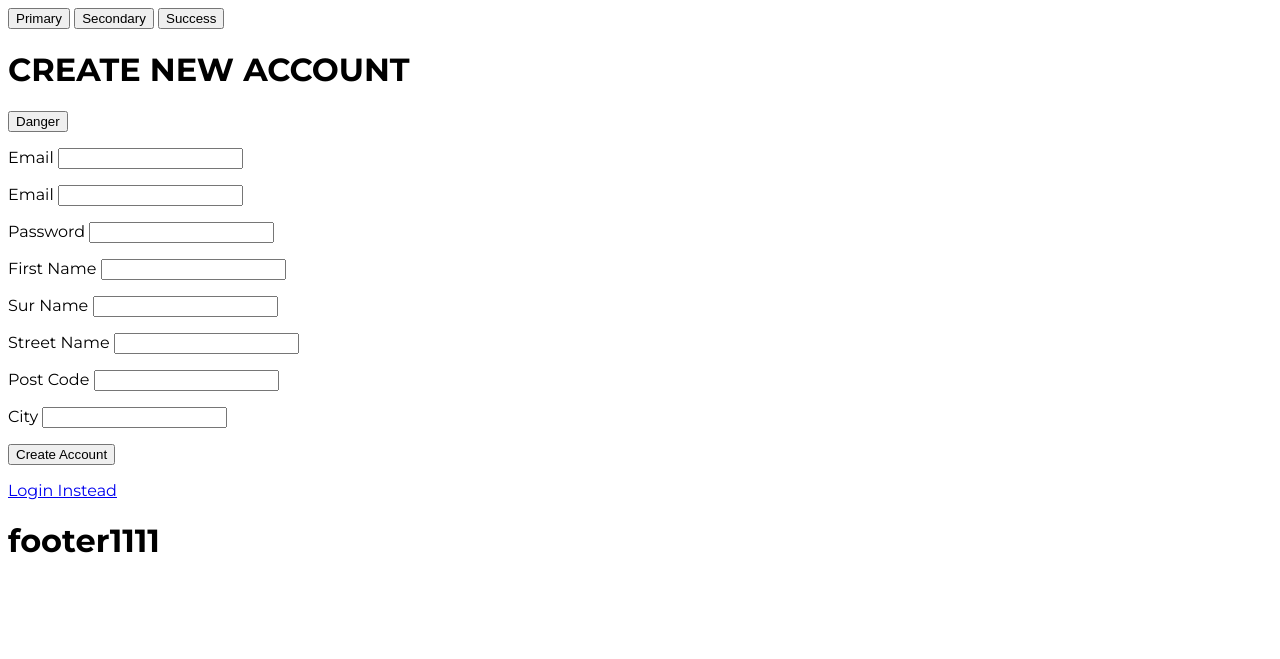
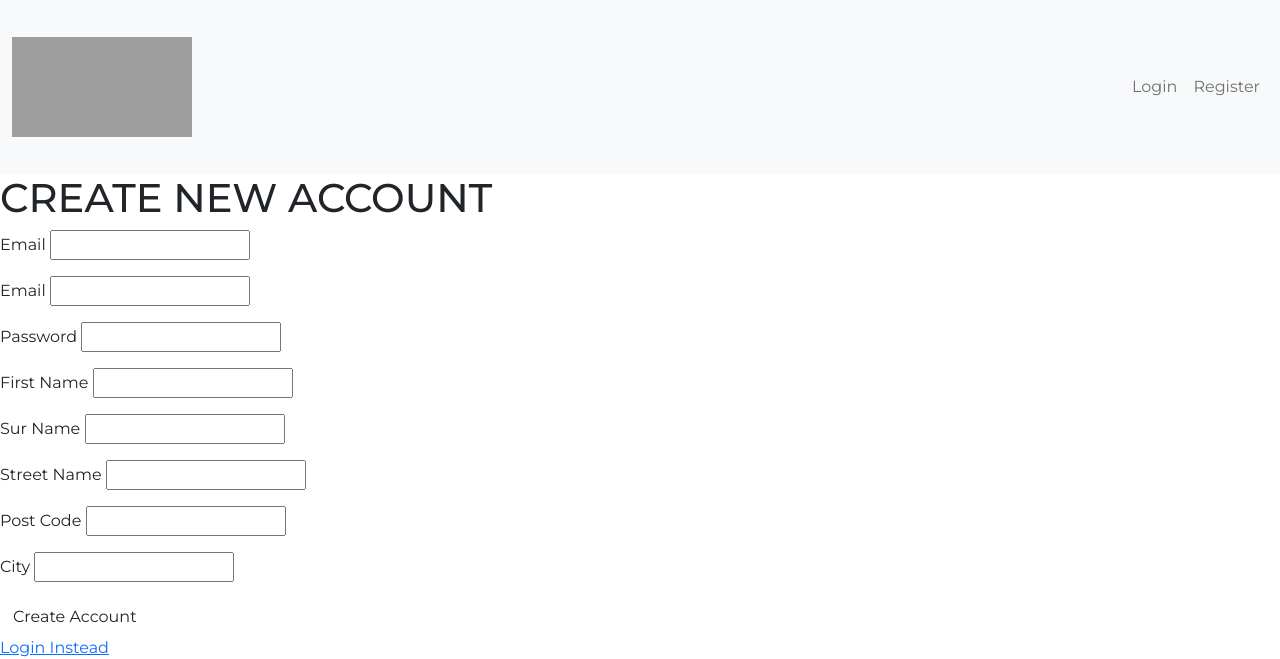
Before and after one commit to Jophin123/-ELOHI_WEAVERS, a Node server app: page /signup in a window 1280 px wide. Shown: the top 659 px of the page. Run offline with Node 20, Linux system fonts and the light colour scheme; grey boxes are pictures that could not be loaded.

Commit message:
new update

```diff
--- a/public/styles/base.css
+++ b/public/styles/base.css
@@ -1,3 +1,6 @@
 html{
     font-family: 'montserrat','sans-serif';
 }
+body{
+    font-family: 'montserrat','sans-serif' !important;
+}
--- a/views/customer/auth/signup.ejs
+++ b/views/customer/auth/signup.ejs
@@ -3,7 +3,7 @@
 <body>
     <%- include('../includes/header')%>
     <main>
-<h1>CREATE NEW ACCOUNT</h1><button type="button" class="btn btn-danger">Danger</button>
+<h1>CREATE NEW ACCOUNT</h1>
 <form action="" method="">
    <p>
     <label for="email">Email</label>
@@ -41,8 +41,8 @@
   <p><a href="/login">Login Instead</a></p>
 </form>
     </main>
+    <script src="https://cdn.jsdelivr.net/npm/bootstrap@5.3.3/dist/js/bootstrap.bundle.min.js" integrity="sha384-YvpcrYf0tY3lHB60NNkmXc5s9fDVZLESaAA55NDzOxhy9GkcIdslK1eN7N6jIeHz" crossorigin="anonymous"></script>
+<%- include('../includes/footer')%>
 
-<%- include('../includes/footer')%>
-<script src="https://cdn.jsdelivr.net/npm/bootstrap@5.0.2/dist/js/bootstrap.bundle.min.js" integrity="sha384-MrcW6ZMFYlzcLA8Nl+NtUVF0sA7MsXsP1UyJoMp4YLEuNSfAP+JcXn/tWtIaxVXM" crossorigin="anonymous"></script>
 </body>
 </html>
--- a/views/customer/includes/head.ejs
+++ b/views/customer/includes/head.ejs
@@ -11,8 +11,7 @@
     <link rel="preconnect" href="https://fonts.gstatic.com" crossorigin>
     <link href="https://fonts.googleapis.com/css2?family=Montserrat:ital,wght@0,100..900;1,100..900&display=swap"
         rel="stylesheet">
-    <script src="https://cdn.jsdelivr.net/npm/bootstrap@5.0.2/dist/js/bootstrap.bundle.min.js"
-        integrity="sha384-MrcW6ZMFYlzcLA8Nl+NtUVF0sA7MsXsP1UyJoMp4YLEuNSfAP+JcXn/tWtIaxVXM"
-        crossorigin="anonymous"></script>
+    <link href="https://cdn.jsdelivr.net/npm/bootstrap@5.0.2/dist/css/bootstrap.min.css" rel="stylesheet"
+        integrity="sha384-EVSTQN3/azprG1Anm3QDgpJLIm9Nao0Yz1ztcQTwFspd3yD65VohhpuuCOmLASjC" crossorigin="anonymous">
 
     <link rel="stylesheet" href="/styles/base.css">
--- a/views/customer/includes/header.ejs
+++ b/views/customer/includes/header.ejs
@@ -1,10 +1,20 @@
 <header>
 
-    <nav>
-        <button type="button" class="btn btn-primary">Primary</button>
-<button type="button" class="btn btn-secondary">Secondary</button>
-<button type="button" class="btn btn-success">Success</button>
+  <nav class="navbar navbar-expand-lg navbar-light bg-light st ">
+    <div class="container-fluid my-4 ">
+      <a class="navbar-brand" href="#">
+        <img src="https://res.cloudinary.com/auki-digital-solutions/image/upload/v1717784884/logo.png" alt="Bootstrap"  width="180" height="100">
+      </a>
+      <button class="navbar-toggler" type="button" data-bs-toggle="collapse" data-bs-target="#navbarNavAltMarkup" aria-controls="navbarNavAltMarkup" aria-expanded="false" aria-label="Toggle navigation">
+        <span class="navbar-toggler-icon"></span>
+      </button>
+      <div class="collapse navbar-collapse  justify-content-lg-end " id="navbarNavAltMarkup">
+        <div class="navbar-nav ">
+          <a class="nav-link " aria-current="page" href="">Login</a>
+          <a class="nav-link " aria-current="page" href="">Register</a>
 
-
-    </nav>
+        </div>
+      </div>
+    </div>
+  </nav>
 </header>
```
Also changed, not shown: images/logo.png (added).
